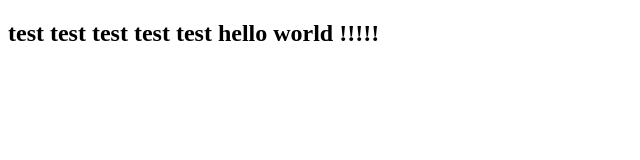
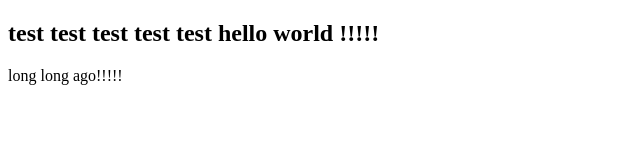
Before and after one commit to dream-tu/tengxunwang, a plain HTML site: page test.html in a window 1280 px wide. Shown: the whole page, without its empty margins (0-640 px from the left). Drawn offline with Linux system fonts and the light colour scheme.

Commit message:
long long long ago ago!!!!

```diff
--- a/test.html
+++ b/test.html
@@ -7,5 +7,6 @@
 </head>
 <body>
     <h2>test test test test test hello world !!!!!</h2>
+    <p>long long ago!!!!!</p>
 </body>
 </html>
```
Also changed, not shown: 2 other files.
